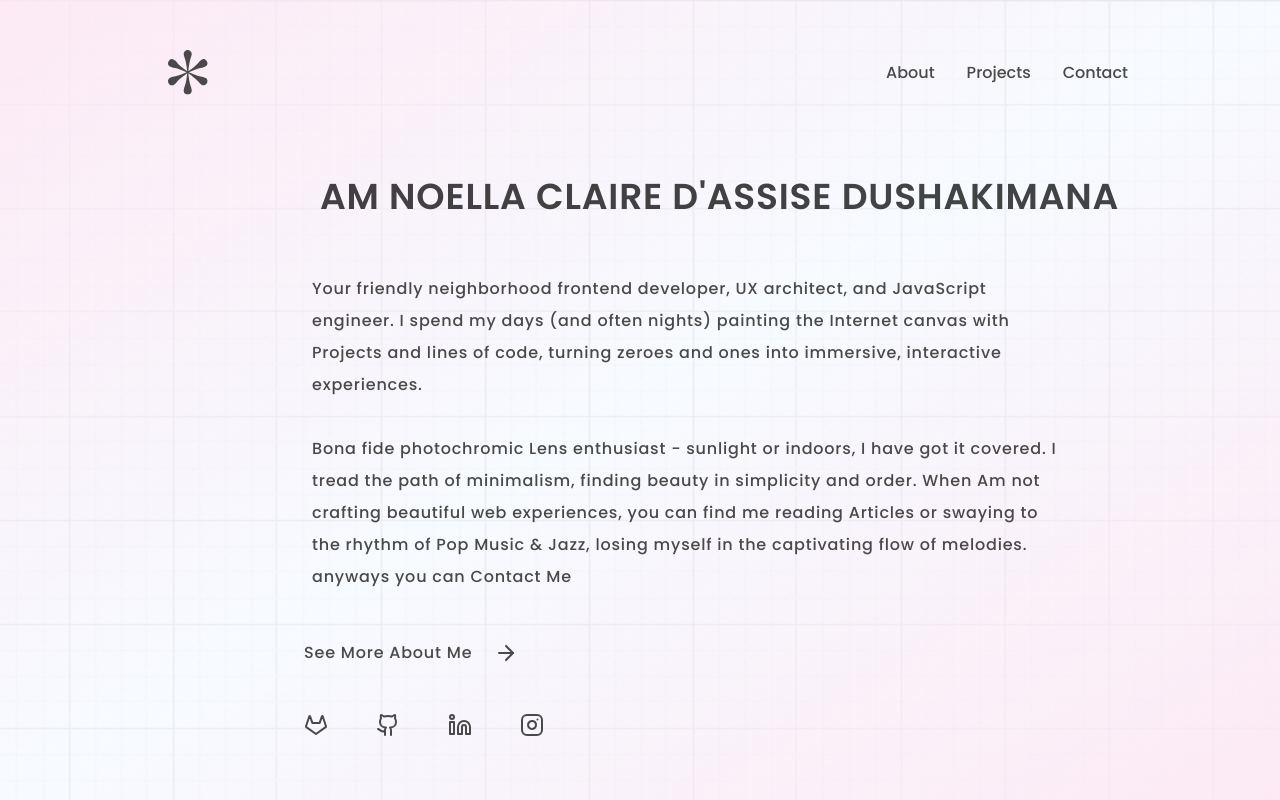
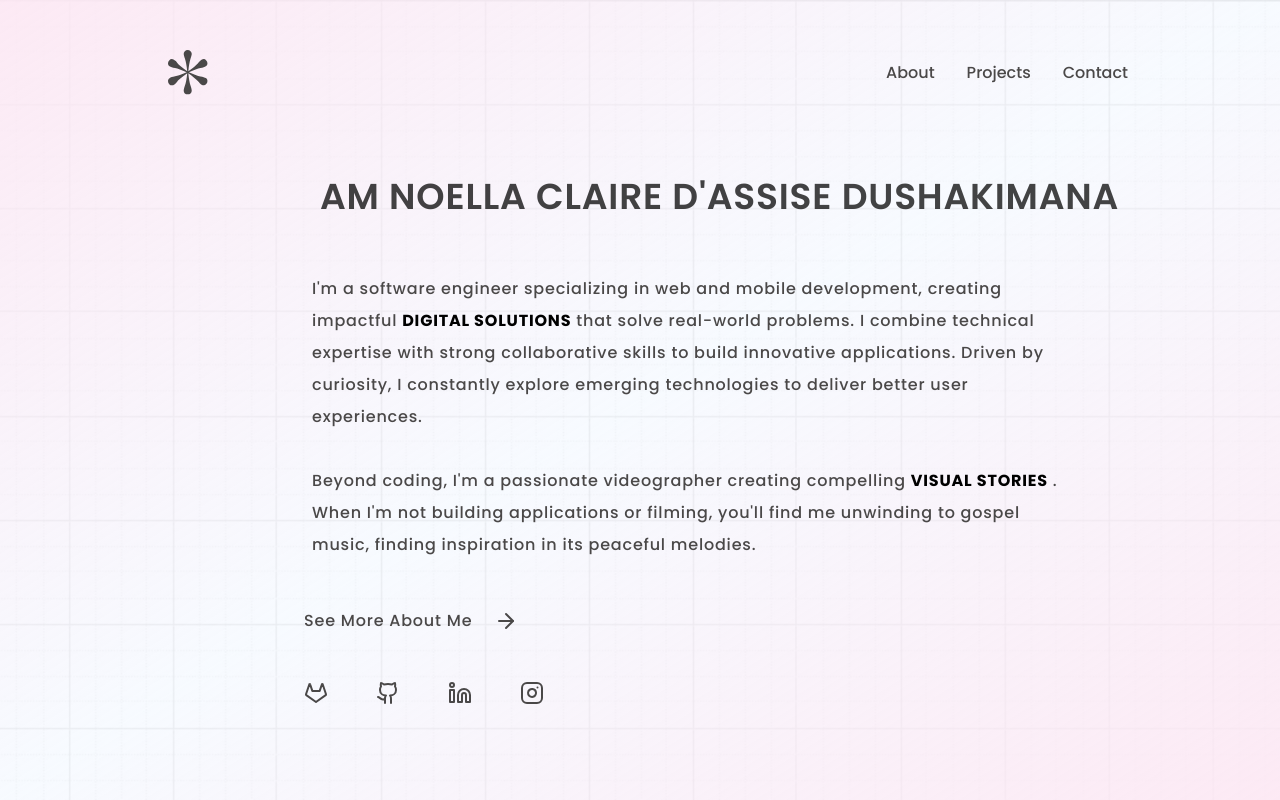
Before and after one commit to NoellaPromise/portifolio, a Next.js app: page / in a window 1280 px wide. Built offline with nearby package versions, Linux system fonts and the light colour scheme.

Commit message:
Refactor home page text

```diff
--- a/components/text.tsx
+++ b/components/text.tsx
@@ -1,18 +1,30 @@
+import Link from "next/link";
 import React from "react";
 
 const text = () => {
   return (
     <div>
-      Your friendly neighborhood frontend developer, UX architect, and
-      JavaScript engineer. I spend my days (and often nights) painting the
-      Internet canvas with Projects and lines of code, turning zeroes and ones
-      into immersive, interactive experiences.  <br /> <br />
-      Bona fide photochromic Lens
-      enthusiast - sunlight or indoors, I have got it covered. I tread the path
-      of minimalism, finding beauty in simplicity and order. When Am not
-      crafting beautiful web experiences, you can find me reading Articles or
-      swaying to the rhythm of Pop Music & Jazz, losing myself in the
-      captivating flow of melodies. anyways you can Contact Me
+      I&apos;m a software engineer specializing in web and mobile development,
+      creating impactful{" "}
+      <Link
+        href="/projects"
+        className="font-bold text-black hover:underline underline-offset-2"
+      >
+        DIGITAL SOLUTIONS
+      </Link>{" "}
+      that solve real-world problems. I combine technical expertise with strong
+      collaborative skills to build innovative applications. Driven by
+      curiosity, I constantly explore emerging technologies to deliver better
+      user experiences. <br /> <br />
+      Beyond coding, I&apos;m a passionate videographer creating compelling {" "}
+      <Link
+        href="https://www.instagram.com/noella_promise/?hl=en"
+        className="font-bold text-black hover:underline underline-offset-2"
+      >
+        VISUAL STORIES
+      </Link>{" "}
+      . When I&apos;m not building applications or filming, you&apos;ll find me
+      unwinding to gospel music, finding inspiration in its peaceful melodies.
     </div>
   );
 };
```
